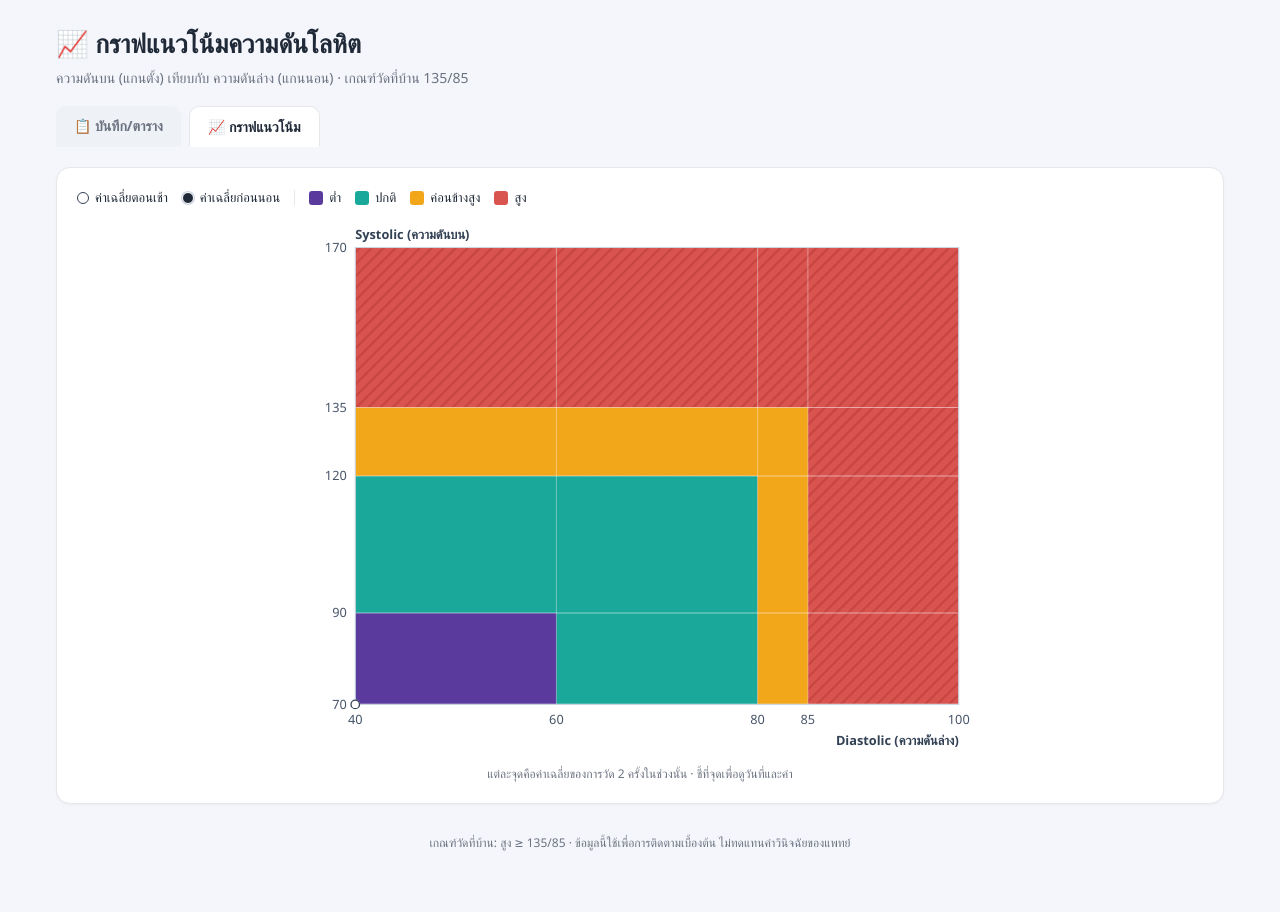
After one commit to Jare3289/BP_record, a PHP site: page /chart.php in a window 1280 px wide. The commit adds this page. Run offline with PHP 8.4, Linux system fonts and the light colour scheme; tables that the repository leaves empty hold one stand-in row (values such as "Sample post").

Commit message:
เพิ่มหน้ากราฟแนวโน้มความดันโลหิต (scatter plot ตามโซนระดับความดัน)
- วางจุดความดันบน (แกนตั้ง) เทียบความดันล่าง (แกนนอน) บนโซนสี
- แยกจุดค่าเฉลี่ยตอนเช้า (ขาว) และก่อนนอน (เข้ม)
- โซนสีตามเกณฑ์วัดที่บ้าน: ต่ำ/ปกติ/ค่อนข้างสูง/สูง (135/85)
- เพิ่มแท็บสลับระหว่างตารางบันทึกและกราฟ พร้อม tooltip แสดงวันที่/ค่า

Co-Authored-By: Claude Opus 4.8 <noreply@anthropic.com>
Claude-Session: https://claude.ai/code/session_011afRRAKRXQT6GSqFaibspm

```diff
--- a/assets/style.css
+++ b/assets/style.css
@@ -122,6 +122,32 @@ td.strong.bp-crisis   { background: #fecaca; color: #991b1b; }
 .link-btn:hover { text-decoration: underline; }
 .link-btn.danger { color: #dc2626; }
 
+/* แท็บ */
+.tabs { display: flex; gap: 8px; margin: 18px 0 4px; }
+.tab {
+  padding: 9px 18px; border-radius: 10px 10px 0 0; text-decoration: none;
+  color: var(--muted); font-weight: 600; font-size: 14px; background: #eef1f6;
+}
+.tab.active { background: var(--panel); color: var(--ink); border: 1px solid var(--line); border-bottom-color: var(--panel); }
+.tab:hover { color: var(--ink); }
+
+/* กราฟ */
+.chart-box { width: 100%; overflow-x: auto; }
+.bp-chart { width: 100%; min-width: 480px; max-width: 680px; height: auto; display: block; margin: 0 auto; }
+.bp-chart .axl { font-size: 12px; fill: #475569; }
+.bp-chart .axttl { font-size: 12px; fill: #334155; font-weight: 700; }
+.bp-chart circle { cursor: pointer; }
+.bp-chart circle:hover { r: 6; }
+
+.chart-legend { display: flex; flex-wrap: wrap; gap: 14px; align-items: center; margin-bottom: 14px; font-size: 13px; color: var(--ink); }
+.chart-legend .lg { display: inline-flex; align-items: center; gap: 6px; }
+.chart-legend .lg.sep { width: 1px; height: 16px; background: var(--line); }
+.chart-legend .dot { width: 12px; height: 12px; border-radius: 50%; display: inline-block; }
+.chart-legend .dot-morning { background: #fff; border: 1.5px solid #334155; }
+.chart-legend .dot-night { background: #1f2937; border: 1px solid #fff; box-shadow: 0 0 0 1px #cbd5e1; }
+.chart-legend .sw { width: 14px; height: 14px; border-radius: 3px; display: inline-block; }
+.chart-note { text-align: center; color: var(--muted); font-size: 12px; margin: 12px 0 0; }
+
 .page-foot { text-align: center; color: var(--muted); font-size: 12px; margin-top: 30px; }
 
 @media (max-width: 720px) {
--- /dev/null
+++ b/chart.php
@@ -0,0 +1,148 @@
+<?php
+require __DIR__ . '/includes/config.php';
+require __DIR__ . '/includes/functions.php';
+
+$rows = db()->query('SELECT * FROM bp_readings ORDER BY record_date ASC, id ASC')->fetchAll();
+
+// สร้างจุดข้อมูล: ค่าเฉลี่ยตอนเช้า และ ค่าเฉลี่ยก่อนนอน ของแต่ละวัน
+$morning = []; // จุดขาว
+$night   = []; // จุดเข้ม
+foreach ($rows as $r) {
+    $ms = avg_of([$r['m1_sys'], $r['m2_sys']]);
+    $md = avg_of([$r['m1_dia'], $r['m2_dia']]);
+    if ($ms !== null && $md !== null) {
+        $morning[] = ['sys' => $ms, 'dia' => $md, 'date' => $r['record_date']];
+    }
+    $ns = avg_of([$r['n1_sys'], $r['n2_sys']]);
+    $nd = avg_of([$r['n1_dia'], $r['n2_dia']]);
+    if ($ns !== null && $nd !== null) {
+        $night[] = ['sys' => $ns, 'dia' => $nd, 'date' => $r['record_date']];
+    }
+}
+
+// ---- ระบบพิกัด SVG ----
+$DIA_MIN = 40;  $DIA_MAX = 100;
+$SYS_MIN = 70;  $SYS_MAX = 170;
+
+$W = 640; $H = 500;
+$L = 52; $R = 20; $T = 24; $B = 46;
+$plotW = $W - $L - $R;
+$plotH = $H - $T - $B;
+
+$px = function ($dia) use ($L, $plotW, $DIA_MIN, $DIA_MAX) {
+    $dia = max($DIA_MIN, min($DIA_MAX, $dia));
+    return $L + ($dia - $DIA_MIN) / ($DIA_MAX - $DIA_MIN) * $plotW;
+};
+$py = function ($sys) use ($T, $plotH, $SYS_MIN, $SYS_MAX) {
+    $sys = max($SYS_MIN, min($SYS_MAX, $sys));
+    return $T + ($SYS_MAX - $sys) / ($SYS_MAX - $SYS_MIN) * $plotH;
+};
+
+// helper วาดสี่เหลี่ยมโซนจากพิกัดข้อมูล
+$zone = function ($d0, $d1, $s0, $s1, $fill, $extra = '') use ($px, $py) {
+    $x = $px($d0); $w = $px($d1) - $px($d0);
+    $y = $py($s1); $h = $py($s0) - $py($s1);
+    return sprintf('<rect x="%.1f" y="%.1f" width="%.1f" height="%.1f" fill="%s" %s/>', $x, $y, $w, $h, $fill, $extra);
+};
+?>
+<!DOCTYPE html>
+<html lang="th">
+<head>
+<meta charset="utf-8">
+<meta name="viewport" content="width=device-width, initial-scale=1">
+<title>กราฟแนวโน้มความดันโลหิต</title>
+<link rel="stylesheet" href="assets/style.css">
+</head>
+<body>
+<div class="wrap">
+  <header class="page-head">
+    <h1>📈 กราฟแนวโน้มความดันโลหิต</h1>
+    <p class="sub">ความดันบน (แกนตั้ง) เทียบกับ ความดันล่าง (แกนนอน) · เกณฑ์วัดที่บ้าน 135/85</p>
+  </header>
+
+  <nav class="tabs">
+    <a href="index.php" class="tab">📋 บันทึก/ตาราง</a>
+    <a href="chart.php" class="tab active">📈 กราฟแนวโน้ม</a>
+  </nav>
+
+  <section class="panel">
+    <div class="chart-legend">
+      <span class="lg"><span class="dot dot-morning"></span> ค่าเฉลี่ยตอนเช้า</span>
+      <span class="lg"><span class="dot dot-night"></span> ค่าเฉลี่ยก่อนนอน</span>
+      <span class="lg sep"></span>
+      <span class="lg"><span class="sw" style="background:#5b3a9e"></span> ต่ำ</span>
+      <span class="lg"><span class="sw" style="background:#1aa89a"></span> ปกติ</span>
+      <span class="lg"><span class="sw" style="background:#f2a71b"></span> ค่อนข้างสูง</span>
+      <span class="lg"><span class="sw" style="background:#d9534f"></span> สูง</span>
+    </div>
+
+    <div class="chart-box">
+    <svg viewBox="0 0 <?= $W ?> <?= $H ?>" class="bp-chart" role="img" aria-label="กราฟกระจายความดันโลหิต">
+      <defs>
+        <pattern id="hatch" width="8" height="8" patternTransform="rotate(45)" patternUnits="userSpaceOnUse">
+          <rect width="8" height="8" fill="#d9534f"/>
+          <line x1="0" y1="0" x2="0" y2="8" stroke="#c64541" stroke-width="4"/>
+        </pattern>
+      </defs>
+
+      <!-- โซนสี -->
+      <!-- พื้นหลังทั้งหมด = สูง (แดง) -->
+      <?= $zone($DIA_MIN, $DIA_MAX, $SYS_MIN, $SYS_MAX, 'url(#hatch)') ?>
+      <!-- ปกติ (เขียว): dia 40-80, sys 70-120 -->
+      <?= $zone(40, 80, 70, 120, '#1aa89a') ?>
+      <!-- ค่อนข้างสูง (ส้ม) แนวนอน: dia 40-85, sys 120-135 -->
+      <?= $zone(40, 85, 120, 135, '#f2a71b') ?>
+      <!-- ค่อนข้างสูง (ส้ม) แนวตั้ง: dia 80-85, sys 70-120 -->
+      <?= $zone(80, 85, 70, 120, '#f2a71b') ?>
+      <!-- ต่ำ (ม่วง): dia 40-60, sys 70-90 -->
+      <?= $zone(40, 60, 70, 90, '#5b3a9e') ?>
+
+      <!-- เส้นตาราง + ป้ายแกน Y (systolic) -->
+      <?php foreach ([70, 90, 120, 135, 170] as $s): $y = $py($s); ?>
+        <line x1="<?= $L ?>" y1="<?= $y ?>" x2="<?= $L + $plotW ?>" y2="<?= $y ?>" stroke="#ffffff" stroke-width="1" opacity="0.5"/>
+        <text x="<?= $L - 8 ?>" y="<?= $y + 4 ?>" text-anchor="end" class="axl"><?= $s ?></text>
+      <?php endforeach; ?>
+
+      <!-- ป้ายแกน X (diastolic) -->
+      <?php foreach ([40, 60, 80, 85, 100] as $d): $x = $px($d); ?>
+        <line x1="<?= $x ?>" y1="<?= $T ?>" x2="<?= $x ?>" y2="<?= $T + $plotH ?>" stroke="#ffffff" stroke-width="1" opacity="0.35"/>
+        <text x="<?= $x ?>" y="<?= $T + $plotH + 18 ?>" text-anchor="middle" class="axl"><?= $d ?></text>
+      <?php endforeach; ?>
+
+      <!-- กรอบ -->
+      <rect x="<?= $L ?>" y="<?= $T ?>" width="<?= $plotW ?>" height="<?= $plotH ?>" fill="none" stroke="#cbd5e1" stroke-width="1"/>
+
+      <!-- ชื่อแกน -->
+      <text x="<?= $L ?>" y="16" class="axttl">Systolic (ความดันบน)</text>
+      <text x="<?= $L + $plotW ?>" y="<?= $H - 8 ?>" text-anchor="end" class="axttl">Diastolic (ความดันล่าง)</text>
+
+      <!-- จุดข้อมูล: ก่อนนอน (เข้ม) วาดก่อน -->
+      <?php foreach ($night as $p): ?>
+        <circle cx="<?= sprintf('%.1f', $px($p['dia'])) ?>" cy="<?= sprintf('%.1f', $py($p['sys'])) ?>" r="4"
+                fill="#1f2937" stroke="#ffffff" stroke-width="1">
+          <title>ก่อนนอน <?= fmt_date($p['date']) ?> — <?= $p['sys'] ?>/<?= $p['dia'] ?></title>
+        </circle>
+      <?php endforeach; ?>
+      <!-- จุดข้อมูล: เช้า (ขาว) -->
+      <?php foreach ($morning as $p): ?>
+        <circle cx="<?= sprintf('%.1f', $px($p['dia'])) ?>" cy="<?= sprintf('%.1f', $py($p['sys'])) ?>" r="4"
+                fill="#ffffff" stroke="#334155" stroke-width="1.2">
+          <title>เช้า <?= fmt_date($p['date']) ?> — <?= $p['sys'] ?>/<?= $p['dia'] ?></title>
+        </circle>
+      <?php endforeach; ?>
+    </svg>
+    </div>
+
+    <?php if (!$morning && !$night): ?>
+      <p class="empty" style="text-align:center">ยังไม่มีข้อมูลสำหรับวาดกราฟ — <a href="index.php">เพิ่มบันทึกก่อน</a></p>
+    <?php else: ?>
+      <p class="chart-note">แต่ละจุดคือค่าเฉลี่ยของการวัด 2 ครั้งในช่วงนั้น · ชี้ที่จุดเพื่อดูวันที่และค่า</p>
+    <?php endif; ?>
+  </section>
+
+  <footer class="page-foot">
+    เกณฑ์วัดที่บ้าน: สูง ≥ 135/85 · ข้อมูลนี้ใช้เพื่อการติดตามเบื้องต้น ไม่ทดแทนคำวินิจฉัยของแพทย์
+  </footer>
+</div>
+</body>
+</html>
--- a/index.php
+++ b/index.php
@@ -50,6 +50,11 @@ $msgText = match ($msg) {
     <h1>🩺 บันทึกความดันโลหิต</h1>
     <p class="sub">วัดตอนเช้าและก่อนนอน เวลาละ 2 ครั้ง · ค่าเฉลี่ยและการแปลผลคำนวณอัตโนมัติ</p>
   </header>
+
+  <nav class="tabs">
+    <a href="index.php" class="tab active">📋 บันทึก/ตาราง</a>
+    <a href="chart.php" class="tab">📈 กราฟแนวโน้ม</a>
+  </nav>
 
   <?php if ($msgText): ?>
     <div class="flash <?= $msgText[1] === 'ok' ? 'flash-ok' : 'flash-err' ?>"><?= e($msgText[0]) ?></div>
```
